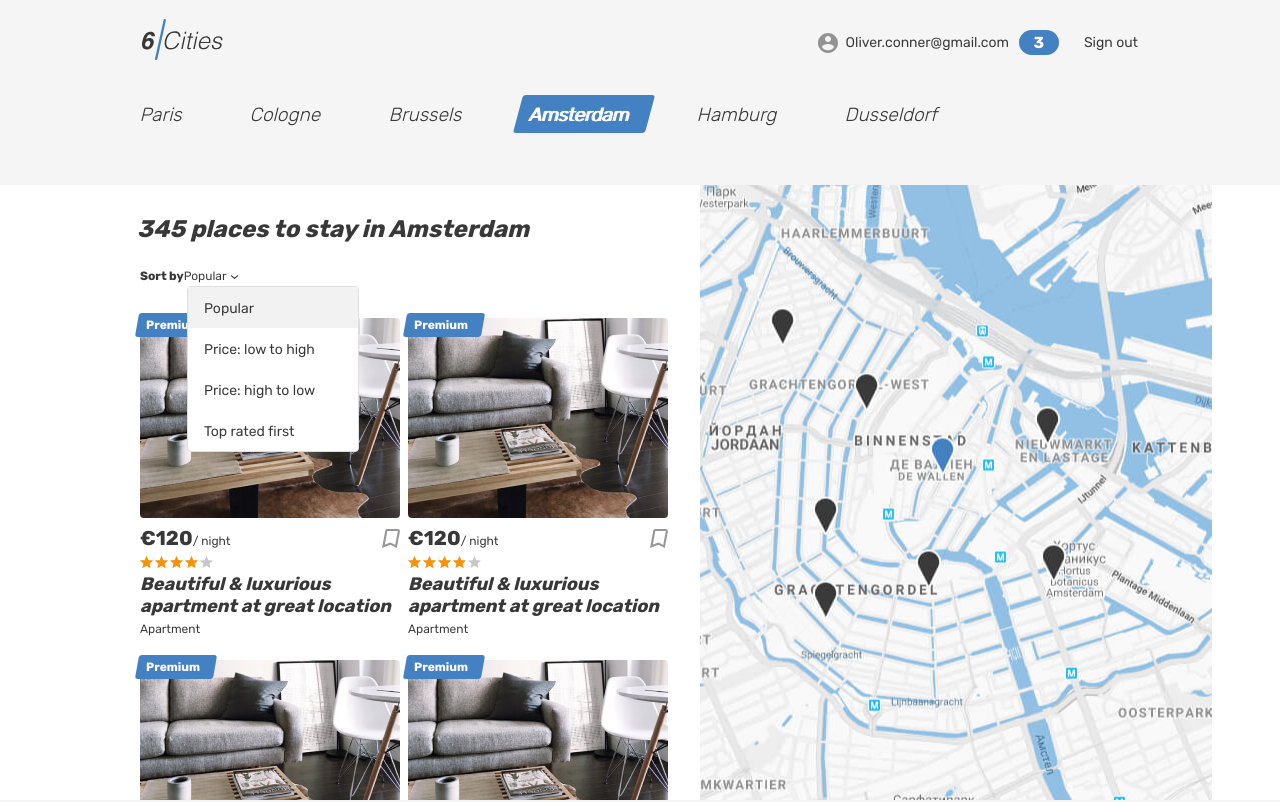
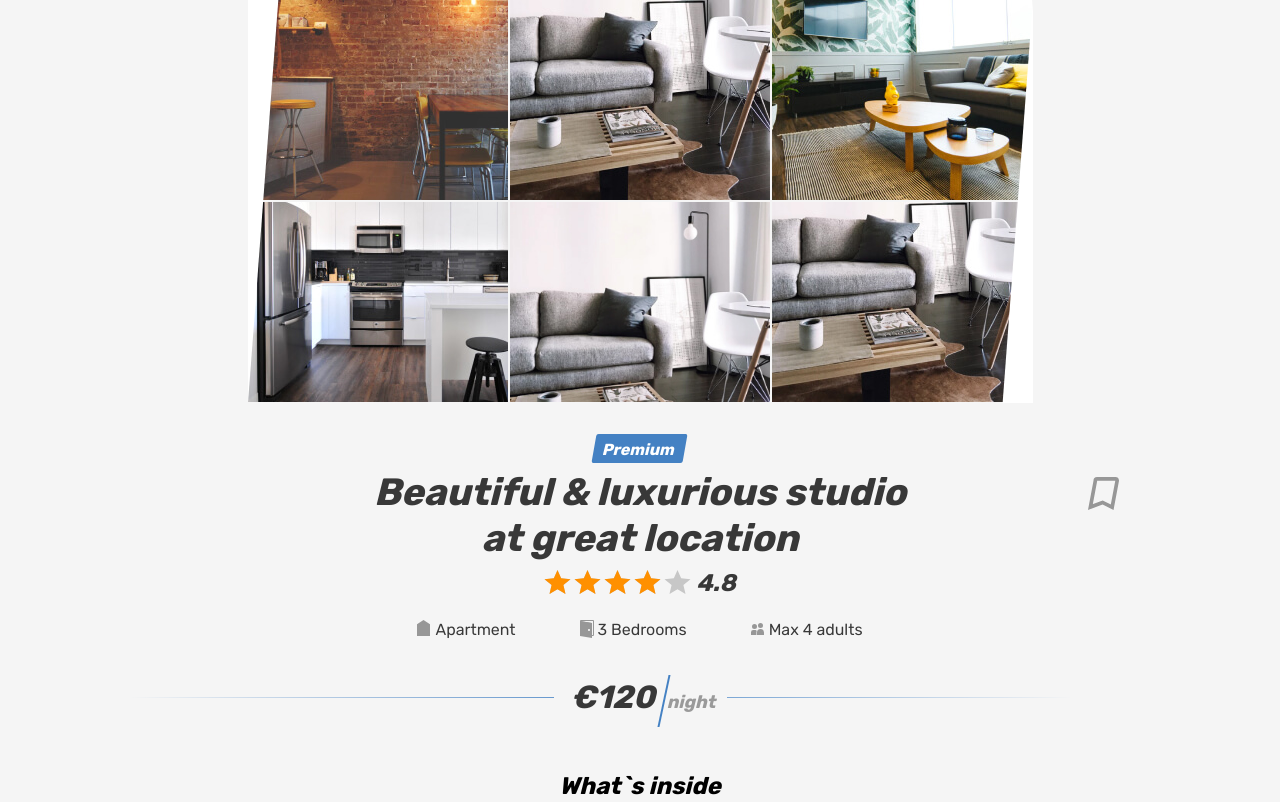
Before and after one commit to htmlacademy-react/89726-six-cities-16, a React (Vite) app: page /offer/1 in a window 1280 px wide. Shown: the top 802 px of the page. Built offline with nearby package versions, Linux system fonts and the light colour scheme.

Commit message:
3.1 Добавил роунтинг

```diff
--- a/src/components/app/app.tsx
+++ b/src/components/app/app.tsx
@@ -1,4 +1,9 @@
+import { createBrowserRouter, RouterProvider } from 'react-router-dom';
 import Main from '../../pages/main/main';
+import Login from '../../pages/login/login';
+import Favorites from '../../pages/favorites/favorites';
+import Offer from '../../pages/offer/offer';
+import NotFound from '../../pages/not-found/not-found';
 
 type AppScreenProps = {
   placeCardsCount: number;
@@ -6,12 +11,30 @@ type AppScreenProps = {
 }
 
 function App({placeCardsCount, foundedPlacesCount}: AppScreenProps): JSX.Element {
-  return (
-    <Main
-      placeCount={placeCardsCount}
-      foundedPlacesCount={foundedPlacesCount}
-    />
-  );
+  const router = createBrowserRouter([
+    {
+      children: [
+        {
+          path: '/',
+          element: <Main placeCount={placeCardsCount} foundedPlacesCount={foundedPlacesCount} />
+        },
+        {
+          path: '/login',
+          element: <Login />
+        },
+        {
+          path: '/favorites',
+          element: <Favorites />
+        },
+        {
+          path: '/offer/:id',
+          element: <Offer />
+        }],
+      errorElement: <NotFound />
+    }
+  ]);
+
+  return <RouterProvider router={router} />;
 }
 
 export default App;
--- a/src/pages/not-found/not-found.tsx
+++ b/src/pages/not-found/not-found.tsx
@@ -7,8 +7,8 @@ function NotFound() : JSX.Element {
       <p className="not-found__text">
         Сорян, страница не существует
       </p>
-      <Link to="/" className="not-found__link">
-        На главную страницу;
+      <Link to="/">
+        На главную страницу
       </Link>
     </section>
   );
```
